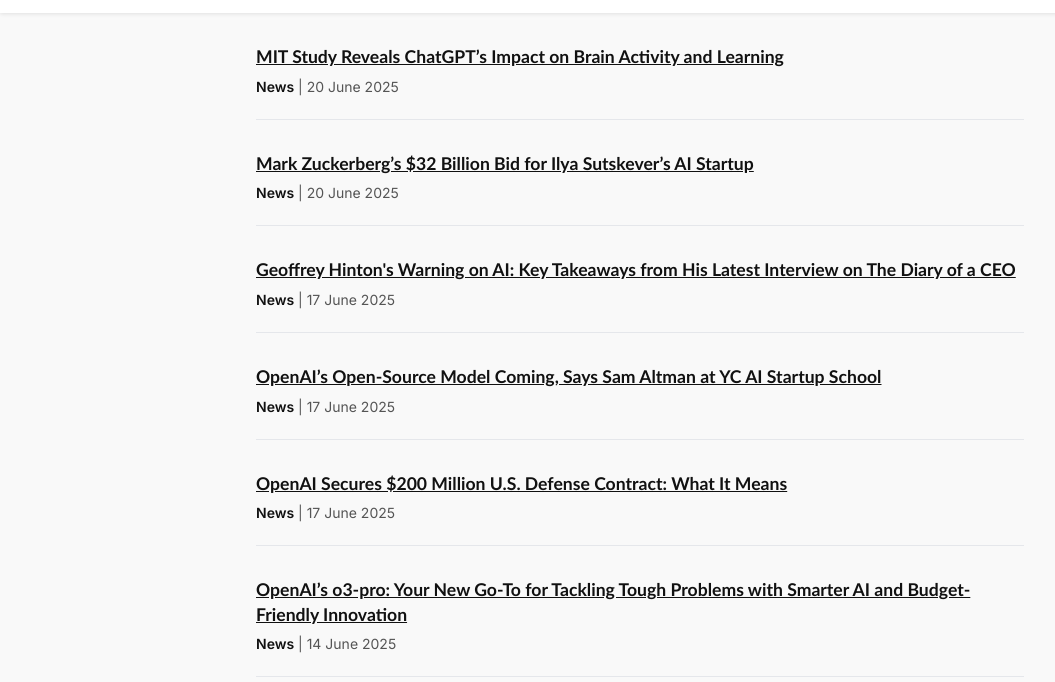
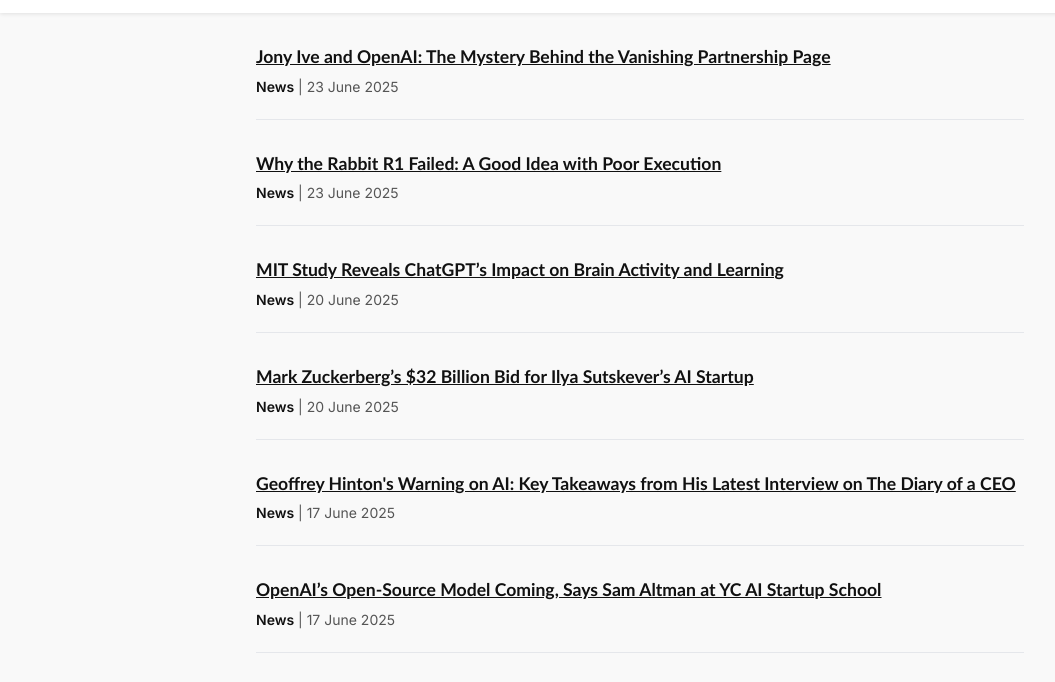
Before and after one commit to Alexorcus4ai/orcus4ai.website, a plain HTML site: page orcus4ai-article-library-for-Ai-Tech.html in a window 1280 px wide. Shown: the part 43-725 px from the top of the page, without its empty margins (0-1055 px from the left). Drawn offline with Linux system fonts and the light colour scheme.

Commit message:
Update orcus4ai-article-library-for-Ai-Tech.html

```diff
--- a/orcus4ai-article-library-for-Ai-Tech.html
+++ b/orcus4ai-article-library-for-Ai-Tech.html
@@ -92,6 +92,20 @@
   </header>
 
   <div class="news-container">
+
+    <div class="news-card">
+      <a href="Jony-Ive-and-OpenAI-The-Mystery-Behind-the-Vanishing-Partnership-Page_ar=021" class="news-title">
+        Jony Ive and OpenAI: The Mystery Behind the Vanishing Partnership Page
+      </a>
+      <p class="news-meta"><span>News</span> | 23 June 2025</p>
+    </div>
+
+    <div class="news-card">
+      <a href="Why-the-Rabbit-R1-Failed-A-Good-Idea-with-Poor-Execution_ar=020" class="news-title">
+        Why the Rabbit R1 Failed: A Good Idea with Poor Execution
+      </a>
+      <p class="news-meta"><span>News</span> | 23 June 2025</p>
+    </div>
 
     <div class="news-card">
       <a href="MIT-Study-Reveals-ChatGPT's-Impact-on-Brain-Activity-and-Learning_ar=019" class="news-title">
```
